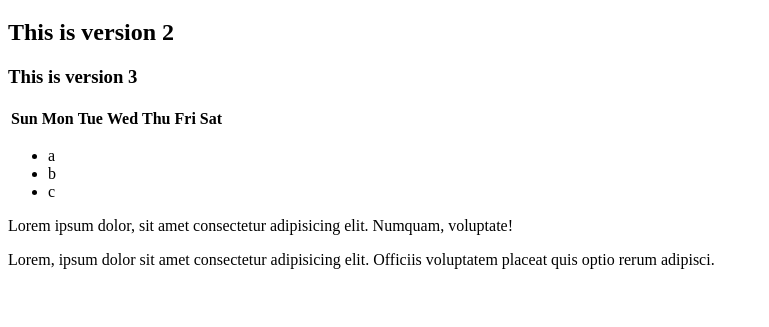
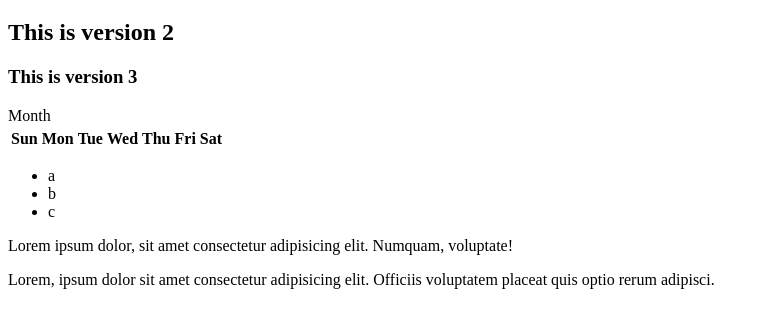
Before and after one commit to LOKENDRA786/myrepo, a plain HTML site: page Index.html in a window 1280 px wide. Shown: the part 61-388 px from the top of the page, without its empty margins (0-769 px from the left). Drawn offline with Linux system fonts and the light colour scheme.

Commit message:
Month Name

```diff
--- a/Index.html
+++ b/Index.html
@@ -10,6 +10,7 @@
     <h2>This is version 2</h2>
     <h3>This is version 3</h3>
     <table>
+        <tr style="column-span: 7;">Month</tr>
         <tr>
             <th>Sun</th>
             <th>Mon</th>
```
